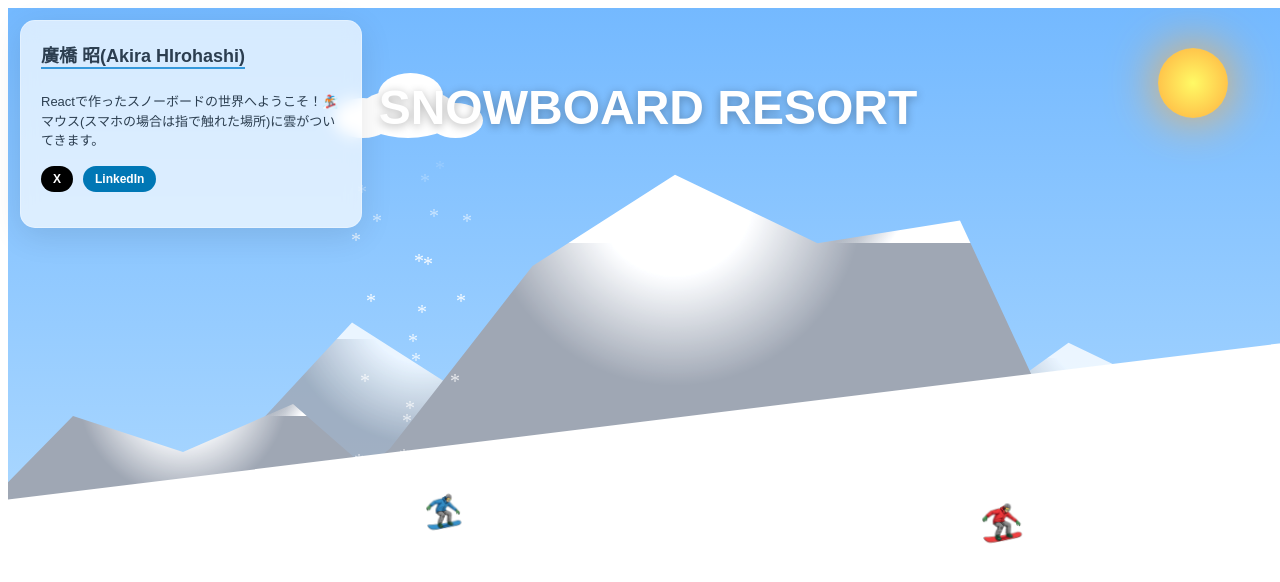
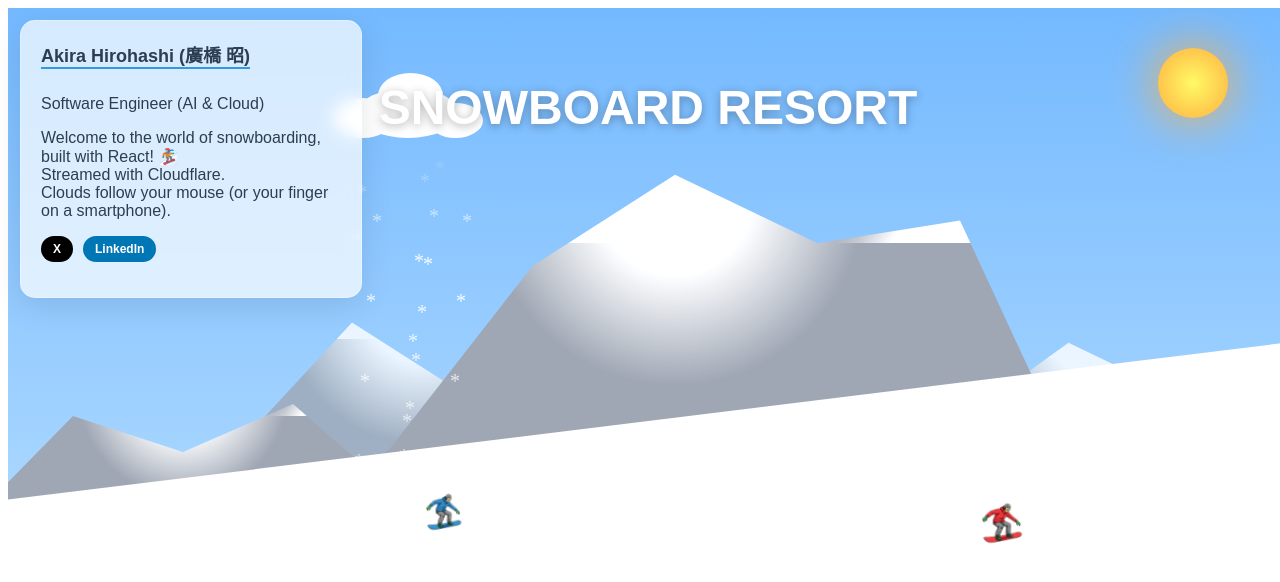
Before and after one commit to com-hiro/react-snowboard-anime, a React (Vite) app: page / in a window 1280 px wide. Shown: the top 582 px of the page. Built offline with nearby package versions, Linux system fonts and the light colour scheme.

Commit message:
Profile card content updated and changed to English

```diff
--- a/src/App.tsx
+++ b/src/App.tsx
@@ -59,11 +59,16 @@ const App: React.FC = () => {
     <div className="snow-world">
       {/* プロフィールカード（ここにお名前とSNSリンクを！） */}
       <div className="profile-card">
-        <h2>廣橋 昭(Akira HIrohashi)</h2>
-        <p className="comment-text">
-          Reactで作ったスノーボードの世界へようこそ！🏂
-          マウス(スマホの場合は指で触れた場所)に雲がついてきます。
+        <h2>Akira Hirohashi (廣橋 昭)</h2>
+        <p className="title">Software Engineer (AI & Cloud)</p>
+        <p className="description">
+          Welcome to the world of snowboarding, built with React! 🏂
+          <br />
+          Streamed with Cloudflare.
+          <br />
+          Clouds follow your mouse (or your finger on a smartphone).
         </p>
+
         <div className="sns-links">
           <a
             href="https://x.com/ak_hirohashi"
```
